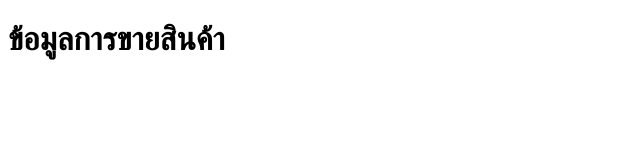
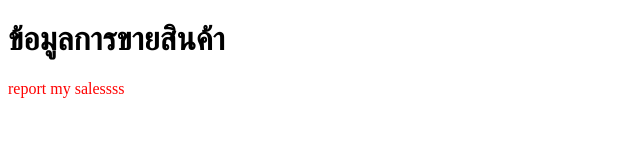
Before and after one commit to sitthatot/github-study, a plain HTML site: page index.html in a window 1280 px wide. Shown: the whole page, without its empty margins (0-640 px from the left). Drawn offline with Linux system fonts and the light colour scheme.

Commit message:
add report sale

```diff
--- a/index.html
+++ b/index.html
@@ -5,8 +5,14 @@
     <meta http-equiv="X-UA-Compatible" content="IE=edge">
     <meta name="viewport" content="width=device-width, initial-scale=1.0">
     <title>Document</title>
+    <style>
+        p{
+            color: red;
+        }
+    </style>
 </head>
 <body>
     <h1>ข้อมูลการขายสินค้า</h1>
+    <p>report my salessss</p>
 </body>
 </html>
```
